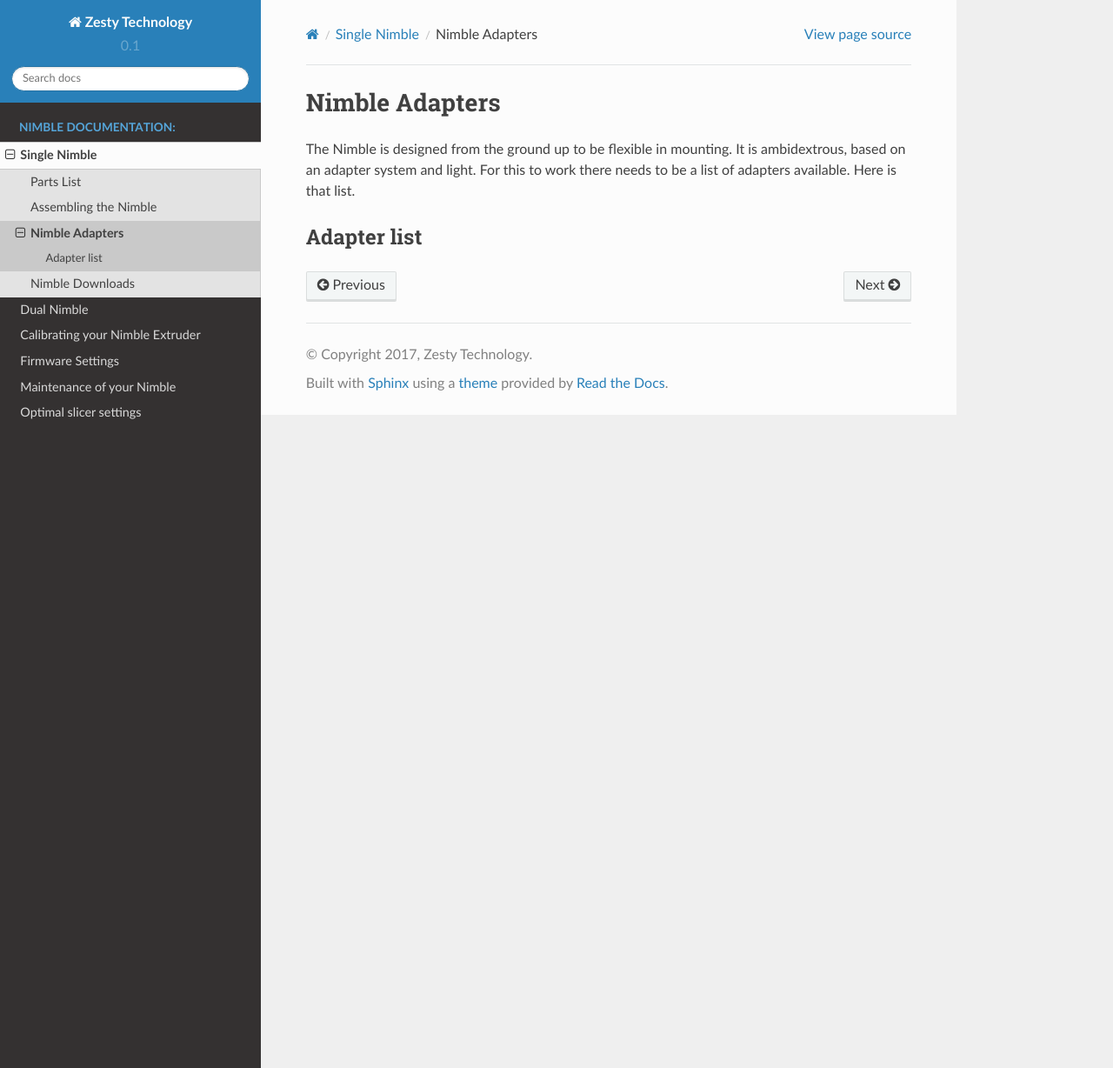
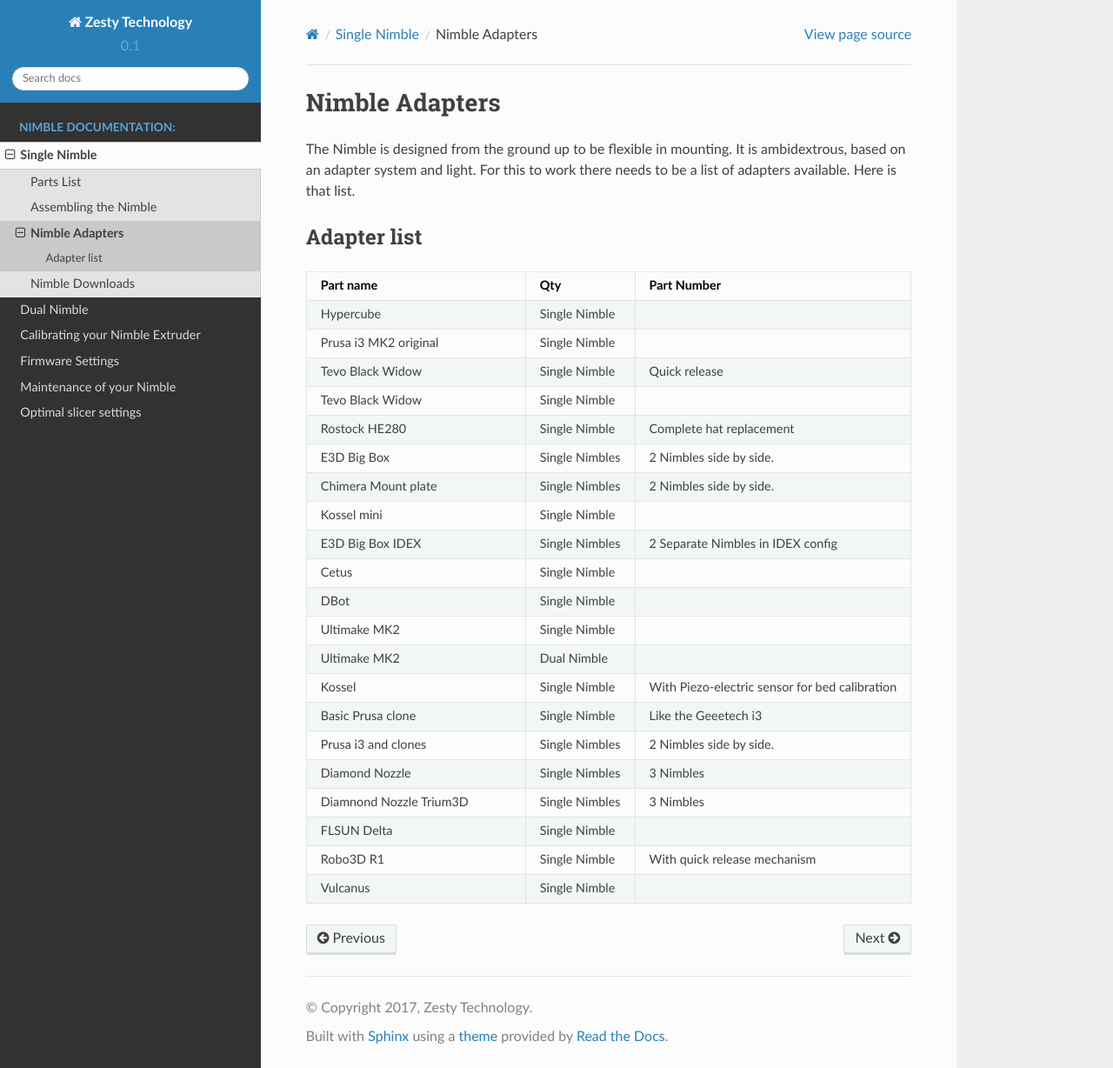
Before and after one commit to ZestyTechnology/zesty-docs, a Sphinx documentation site: the page built from docs/nimble_single/adapters.rst, in a window 1280 px wide and 1228 px high. Shown: the whole window at 87% size. Built offline with Sphinx 7.4.7 and the Read the Docs theme 2.0.0, drawn with Linux system fonts in a browser that asks for light colours.

Commit message:
Update adapters.rst

```diff
--- a/docs/nimble_single/adapters.rst
+++ b/docs/nimble_single/adapters.rst
@@ -6,28 +6,29 @@
 
 Adapter list
 ------------
-=======        ==========    ============
-Printer						Type of Nimble		Remarks
-=======        ==========    ============
-Hypercube  					Single Nimble
-Prusa i3 MK2 original 		Single Nimble
-Tevo Black Widow			Single Nimble		Quick release
-Tevo Black Widow			Single Nimble
-Rostock HE280				Single Nimble		Complete hat replacement
-E3D Big Box					Single Nimbles		2 Nimbles side by side.
-Chimera Mount plate			Single Nimbles		2 Nimbles side by side.
-Kossel mini					Single Nimble
-E3D Big Box	IDEX			Single Nimbles		2 Separate Nimbles in IDEX config
-Cetus						Single Nimble
-DBot 						Single Nimble
-Ultimake MK2				Single Nimble
-Ultimake MK2				Dual Nimble
-Kossel						Single Nimble		With Piezo-electric sensor for bed calibration
-Basic Prusa clone 			Single Nimble		Like the Geeetech i3
-Prusa i3 and clones			Single Nimbles		2 Nimbles side by side.
-Diamond Nozzle				Single Nimbles		3 Nimbles
-Diamnond Nozzle Trium3D		Single Nimbles		3 Nimbles
-FLSUN Delta					Single Nimble
-Robo3D R1					Single Nimble		With quick release mechanism
-Vulcanus					Single Nimble
-=======        ==========    ============
+
+.. csv-table::
+   :header: "Part name", "Qty", "Part Number"
+   :widths: 45, 5, 22
+
+    Hypercube  , Single Nimble
+    Prusa i3 MK2 original ,		Single Nimble
+    Tevo Black Widow	,		Single Nimble	,	Quick release
+    Tevo Black Widow	,		Single Nimble,
+    Rostock HE280		,		Single Nimble	,	Complete hat replacement
+    E3D Big Box	,				Single Nimbles,		2 Nimbles side by side.
+    Chimera Mount plate	,		Single Nimbles	,	2 Nimbles side by side.
+    Kossel mini	,				Single Nimble
+    E3D Big Box	IDEX	,		Single Nimbles	,	2 Separate Nimbles in IDEX config
+    Cetus		,				Single Nimble
+    DBot 			,			Single Nimble
+    Ultimake MK2	,			Single Nimble
+    Ultimake MK2	,			Dual Nimble
+    Kossel				,		Single Nimble	,	With Piezo-electric sensor for bed calibration
+    Basic Prusa clone 	,		Single Nimble	,	Like the Geeetech i3
+    Prusa i3 and clones	,		Single Nimbles,		2 Nimbles side by side.
+    Diamond Nozzle		,		Single Nimbles	,	3 Nimbles
+    Diamnond Nozzle Trium3D	,	Single Nimbles		,3 Nimbles
+    FLSUN Delta			,		Single Nimble
+    Robo3D R1		,			Single Nimble	,	With quick release mechanism
+    Vulcanus		,			Single Nimble,
```
